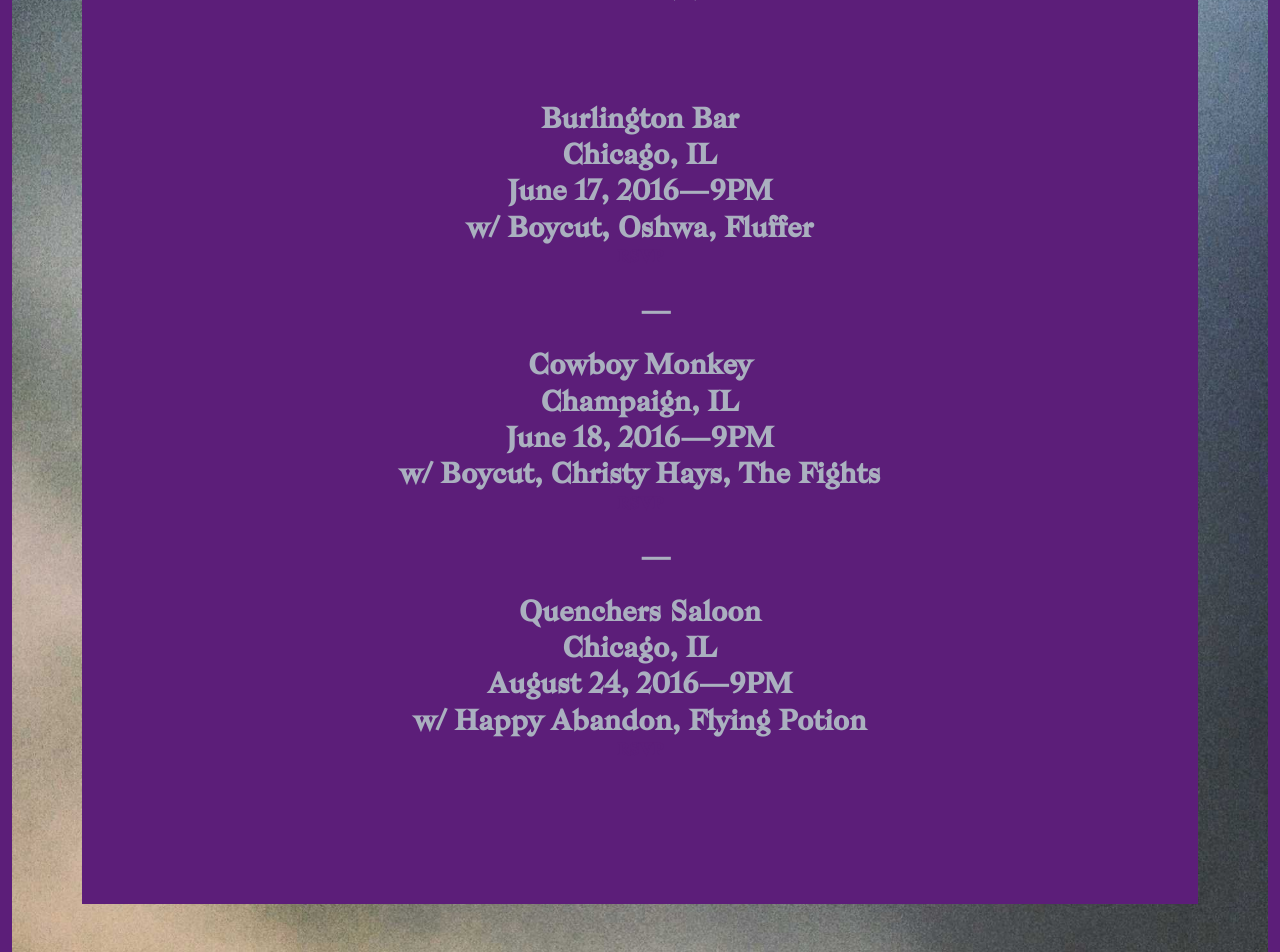
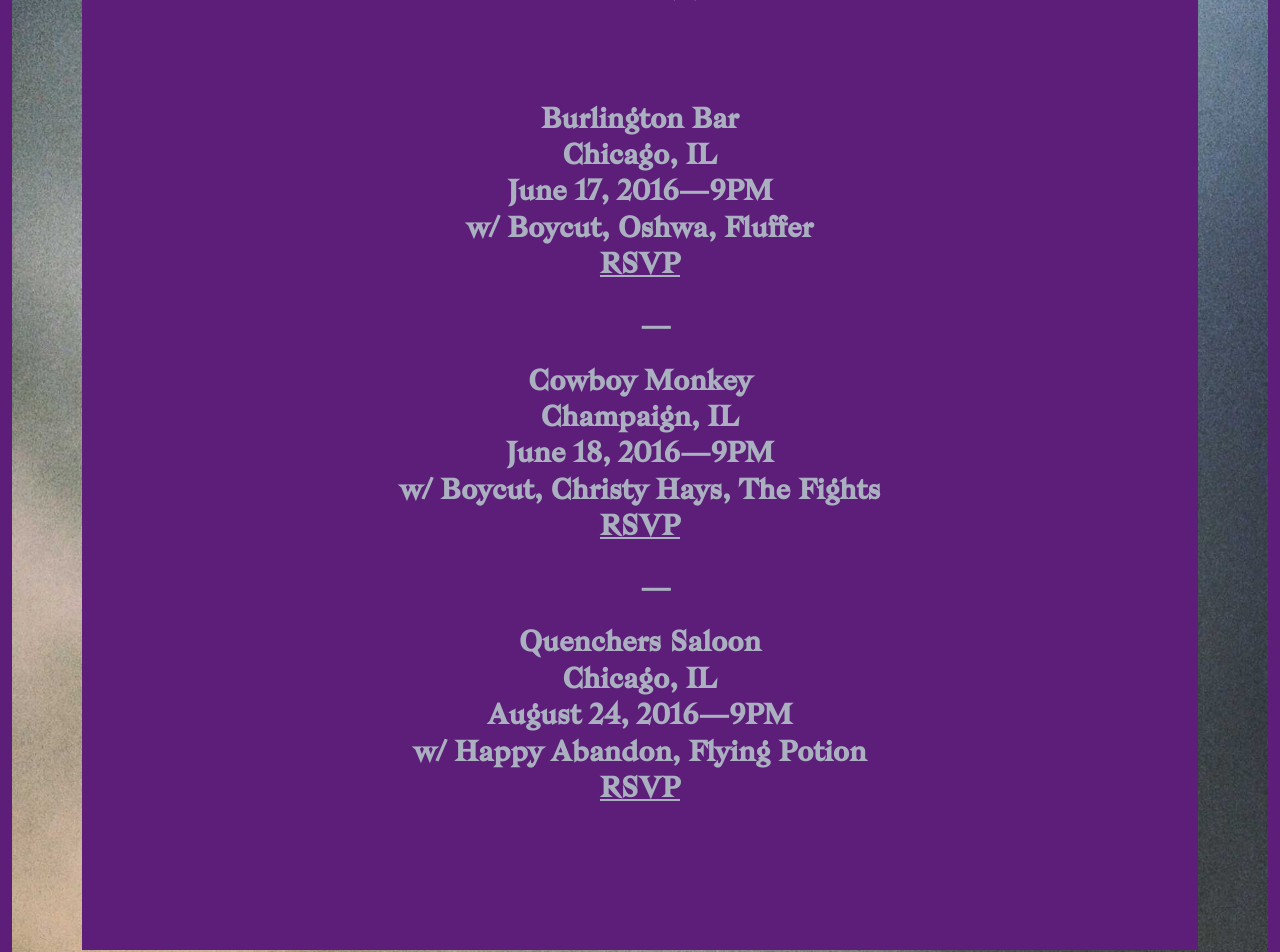
Before and after one commit to sunjacket/sunjacket.github.io, a Jekyll site: the page built from index.html, in a window 1280 px wide. Shown: the part 1455-2407 px from the top of the page. Built offline with Jekyll 4.4.1, drawn with Linux system fonts in a browser that asks for light colours; nearby versions of some CDN libraries; Markdown is read by kramdown in place of the engine named in the settings.

Commit message:
Update show RSVP link style

```diff
--- a/css/styles.css
+++ b/css/styles.css
@@ -536,20 +536,26 @@
   color: #aab0bf;
   padding: 6em 2em;
 }
+/* line 72, ../sass/_main.scss */
+.shows a {
+  color: #aab0bf;
+  text-decoration: underline;
+  font-size: inherit;
+}
 
-/* line 73, ../sass/_main.scss */
+/* line 78, ../sass/_main.scss */
 .show {
   position: relative;
   padding-top: 2em;
   padding-bottom: 3em;
 }
 
-/* line 78, ../sass/_main.scss */
+/* line 83, ../sass/_main.scss */
 .show p {
   margin: 0;
 }
 
-/* line 81, ../sass/_main.scss */
+/* line 86, ../sass/_main.scss */
 .show:after {
   font-size: 1.75em;
   position: absolute;
@@ -558,12 +564,12 @@
   content: "\2014";
 }
 
-/* line 88, ../sass/_main.scss */
+/* line 93, ../sass/_main.scss */
 .show:last-of-type:after {
   content: "";
 }
 
-/* line 91, ../sass/_main.scss */
+/* line 96, ../sass/_main.scss */
 .youtube {
   position: relative;
   padding-bottom: 56.25%;
@@ -571,7 +577,7 @@
   padding-top: 25px;
   height: 0;
 }
-/* line 96, ../sass/_main.scss */
+/* line 101, ../sass/_main.scss */
 .youtube iframe {
   position: absolute;
   top: 0;
@@ -580,64 +586,64 @@
   height: 100%;
 }
 
-/* line 104, ../sass/_main.scss */
+/* line 109, ../sass/_main.scss */
 .email {
   padding-bottom: 3em;
 }
-/* line 106, ../sass/_main.scss */
+/* line 111, ../sass/_main.scss */
 .email a {
   font-size: 1.75em;
 }
 
-/* line 111, ../sass/_main.scss */
+/* line 116, ../sass/_main.scss */
 .links ul {
   font-size: 1.5em;
   line-height: 1.7;
 }
 
-/* line 116, ../sass/_main.scss */
+/* line 121, ../sass/_main.scss */
 .row {
   margin-right: -16px;
   margin-left: -16px;
 }
 
-/* line 120, ../sass/_main.scss */
+/* line 125, ../sass/_main.scss */
 .row:after {
   content: "";
   display: table;
   clear: both;
 }
 
-/* line 125, ../sass/_main.scss */
+/* line 130, ../sass/_main.scss */
 .column {
   float: left;
   padding-right: 16px;
   padding-left: 16px;
 }
 @media screen and (max-width: 769px) {
-  /* line 125, ../sass/_main.scss */
+  /* line 130, ../sass/_main.scss */
   .column {
     float: none;
   }
 }
 
-/* line 133, ../sass/_main.scss */
+/* line 138, ../sass/_main.scss */
 .half {
   width: 50%;
 }
 
-/* line 136, ../sass/_main.scss */
+/* line 141, ../sass/_main.scss */
 .third {
   width: 33.333333%;
 }
 
 @media screen and (max-width: 769px) {
-  /* line 140, ../sass/_main.scss */
+  /* line 145, ../sass/_main.scss */
   .half, .third {
     width: 100%;
   }
 }
-/* line 144, ../sass/_main.scss */
+/* line 149, ../sass/_main.scss */
 input[type="email"] {
   width: 100%;
   text-align: center;
@@ -649,13 +655,13 @@
   color: #5c1e79;
   margin-bottom: 1em;
 }
-/* line 154, ../sass/_main.scss */
+/* line 159, ../sass/_main.scss */
 input[type="email"]:focus {
   outline: 0;
   border-bottom: 2px solid #5c1e79;
 }
 
-/* line 159, ../sass/_main.scss */
+/* line 164, ../sass/_main.scss */
 input[type="submit"] {
   padding: 0.5em;
   border: 2px solid #5c1e79;
@@ -664,19 +670,19 @@
   font-style: italic;
   font-size: 0.75em;
 }
-/* line 166, ../sass/_main.scss */
+/* line 171, ../sass/_main.scss */
 input[type="submit"]:focus {
   outline: 0;
   border: 2px solid #5c1e79;
 }
 @media screen and (max-width: 769px) {
-  /* line 159, ../sass/_main.scss */
+  /* line 164, ../sass/_main.scss */
   input[type="submit"] {
     margin-bottom: 4em;
   }
 }
 
-/* line 174, ../sass/_main.scss */
+/* line 179, ../sass/_main.scss */
 .signed {
   text-align: center;
   margin-top: 2rem;
@@ -684,60 +690,60 @@
   font-size: 0.75em;
 }
 @media screen and (max-width: 769px) {
-  /* line 174, ../sass/_main.scss */
+  /* line 179, ../sass/_main.scss */
   .signed {
     margin: 0;
     padding-bottom: 3em;
   }
 }
 
-/* line 184, ../sass/_main.scss */
+/* line 189, ../sass/_main.scss */
 .hide {
   display: none;
 }
 
-/* line 187, ../sass/_main.scss */
+/* line 192, ../sass/_main.scss */
 ul {
   list-style-type: none;
   padding: 0;
   margin: 0;
 }
 
-/* line 192, ../sass/_main.scss */
+/* line 197, ../sass/_main.scss */
 h1 {
   font-size: 6em;
   text-align: center;
 }
 @media screen and (max-width: 769px) {
-  /* line 192, ../sass/_main.scss */
+  /* line 197, ../sass/_main.scss */
   h1 {
     font-size: 4em;
   }
 }
 
-/* line 199, ../sass/_main.scss */
+/* line 204, ../sass/_main.scss */
 h2 {
   font-size: 4em;
 }
 @media screen and (max-width: 769px) {
-  /* line 199, ../sass/_main.scss */
+  /* line 204, ../sass/_main.scss */
   h2 {
     font-size: 3em;
   }
 }
 
-/* line 205, ../sass/_main.scss */
+/* line 210, ../sass/_main.scss */
 h3 {
   font-size: 1em;
 }
 
-/* line 208, ../sass/_main.scss */
+/* line 213, ../sass/_main.scss */
 img {
   width: 100%;
   height: auto;
 }
 
-/* line 212, ../sass/_main.scss */
+/* line 217, ../sass/_main.scss */
 p {
   font-size: 1.75em;
   line-height: 1.3;
--- a/index.html
+++ b/index.html
@@ -15,22 +15,24 @@
     <p>Burlington Bar<br>
     Chicago, IL<br>
     June 17, 2016—9PM<br>
-    w/ Boycut, Oshwa, Fluffer</p>
-    <a href="https://www.facebook.com/events/175290239535914/" alt="RSVP on Facebook">RSVP</a>
+    w/ Boycut, Oshwa, Fluffer<br>
+    <a href="https://www.facebook.com/events/175290239535914/" alt="RSVP on Facebook">RSVP</a></p>
   </div>
+
   <div class="show">
     <p>Cowboy Monkey<br>
     Champaign, IL<br>
     June 18, 2016—9PM<br>
-    w/ Boycut, Christy Hays, The Fights</p>
-    <a href="https://www.facebook.com/events/491117307758323/" alt="RSVP on Facebook">RSVP</a>
+    w/ Boycut, Christy Hays, The Fights<br>
+    <a href="https://www.facebook.com/events/491117307758323/" alt="RSVP on Facebook">RSVP</a></p>
   </div>
+
   <div class="show">
     <p>Quenchers Saloon<br>
     Chicago, IL<br>
     August 24, 2016—9PM<br>
-    w/ Happy Abandon, Flying Potion</p>
-    <a href="https://www.facebook.com/events/269451360110215/" alt="RSVP on Facebook">RSVP</a>
+    w/ Happy Abandon, Flying Potion<br>
+    <a href="https://www.facebook.com/events/269451360110215/" alt="RSVP on Facebook">RSVP</a></p>
   </div>
 
 </section>
--- a/sass/_main.scss
+++ b/sass/_main.scss
@@ -69,6 +69,11 @@
   background-color: $purple;
   color: $tan;
   padding: 6em 2em;
+  a {
+    color: $tan;
+    text-decoration: underline;
+    font-size: inherit;
+  }
 }
 .show {
   position: relative;
```
